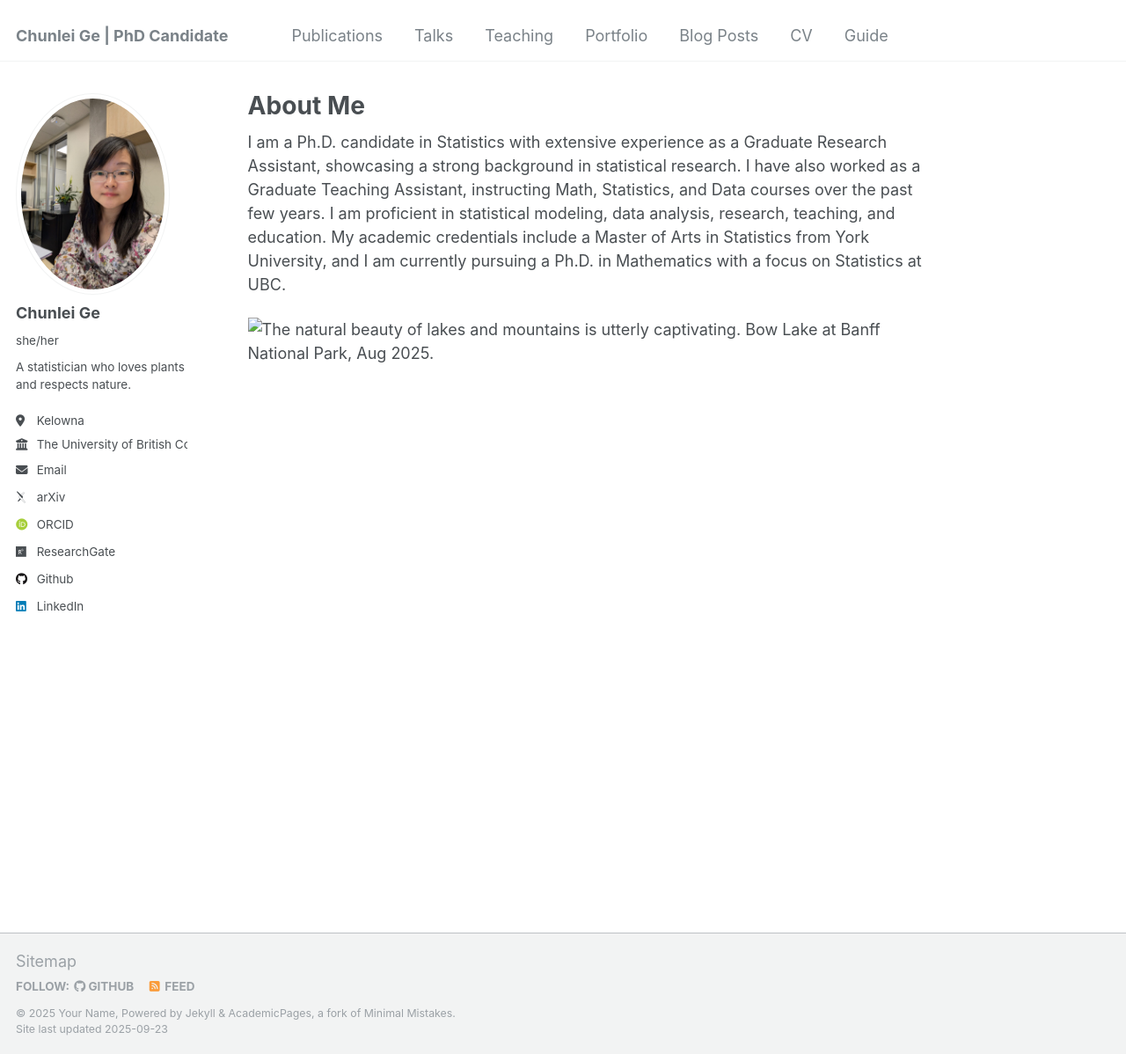
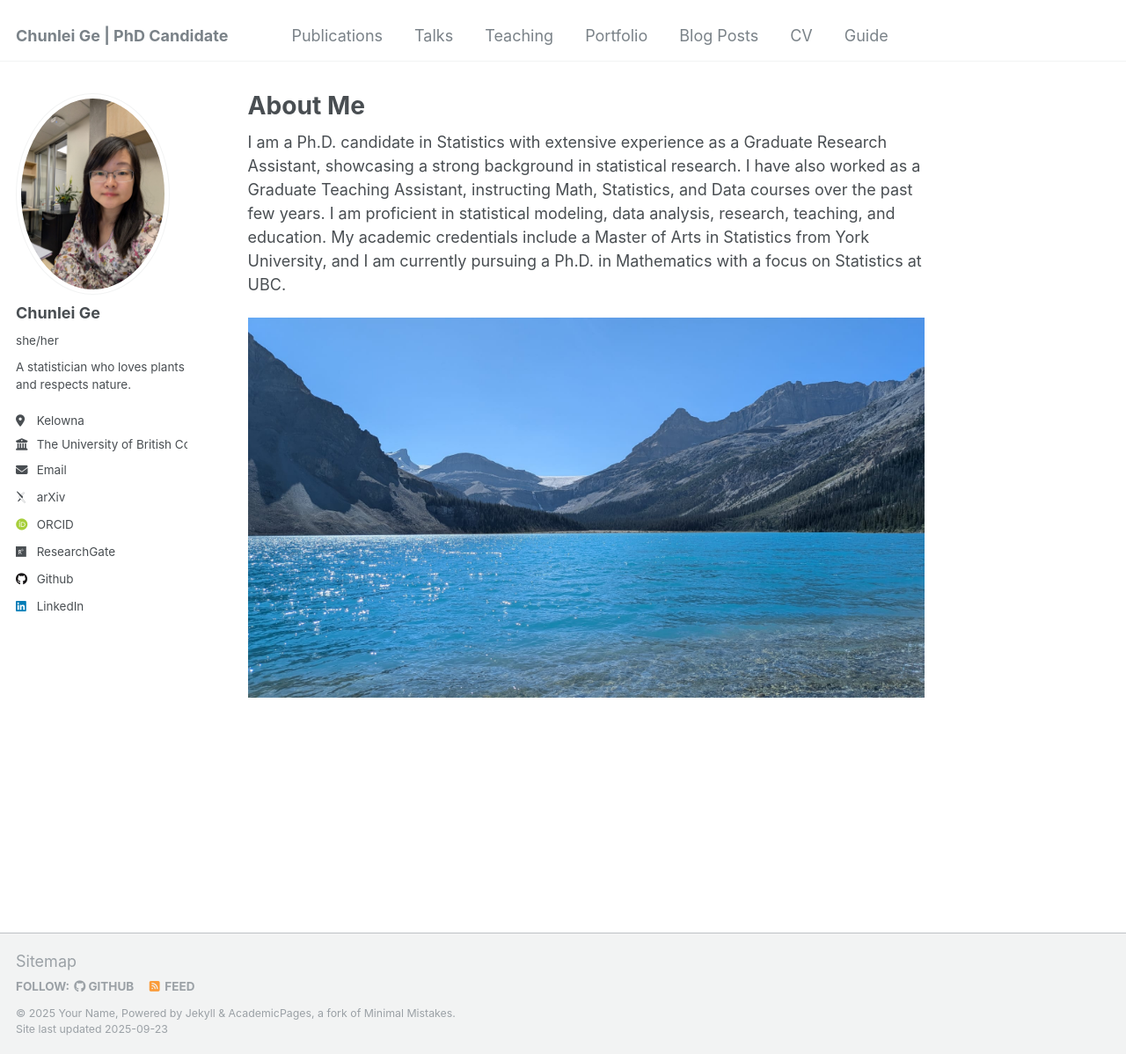
Before and after one commit to chunleige/chunleige.github.io, a Jekyll site: the page built from _pages/about.md, in a window 1280 px wide and 1198 px high. Shown: the whole window at 88% size. Built offline with Jekyll 4.4.1, drawn with Linux system fonts in a browser that asks for light colours; some web fonts are replaced.

Commit message:
Update about.md

```diff
--- a/_pages/about.md
+++ b/_pages/about.md
@@ -9,4 +9,4 @@ redirect_from:
 
 I am a Ph.D. candidate in Statistics with extensive experience as a Graduate Research Assistant, showcasing a strong background in statistical research. I have also worked as a Graduate Teaching Assistant, instructing Math, Statistics, and Data courses over the past few years. I am proficient in statistical modeling, data analysis, research, teaching, and education. My academic credentials include a Master of Arts in Statistics from York University, and I am currently pursuing a Ph.D. in Mathematics with a focus on Statistics at UBC.
 
-![The natural beauty of lakes and mountains is utterly captivating. Bow Lake at Banff National Park, Aug 2025.](BowLake.jpg)
+![The natural beauty of lakes and mountains is utterly captivating. Bow Lake at Banff National Park, Aug 2025.](/images/BowLake.jpg)
```
